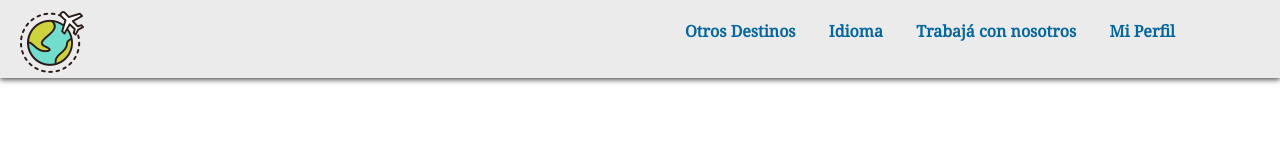
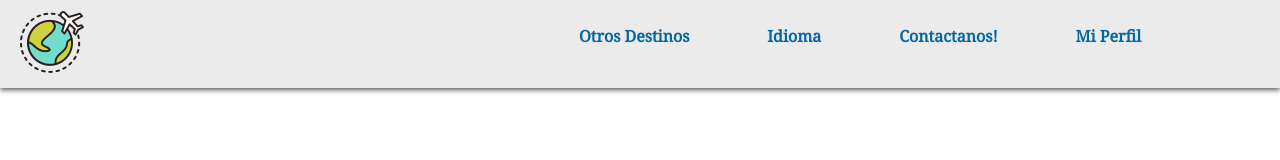
Before and after one commit to matiaspedernera/Idea-Pedernera, a plain HTML site: page otrosDestinos.html in a window 1280 px wide. Drawn offline with nearby package versions, Linux system fonts and the light colour scheme.

Commit message:
Changed OtrosDestinos section

```diff
--- a/otrosDestinos.html
+++ b/otrosDestinos.html
@@ -12,21 +12,21 @@
     <link href="https://fonts.googleapis.com/css2?family=Noto+Serif&display=swap" rel="stylesheet">
     <link href="https://fonts.googleapis.com/css2?family=Permanent+Marker&display=swap" rel="stylesheet">
     <link rel="shorcut icon" href="./images/icon-min.png">
-    <link rel="stylesheet" href="/css/styles.css">
+    <link rel="stylesheet" href="css/estilos.css">
 </head>
 
 <body>
-    <header>
-        <div id="logo">
+    <header class="header">
+        <div class="header__logo">
             <a href="index.html" class="link">
-                <img src="./images/world-min.png">
+                <img class="header__logo--img" src="./images/world-min.png">
             </a>
         </div>
         <nav>
             <ul class="lista">
                 <li><a href="otrosDestinos.html" class="link">Otros Destinos</a></li>
                 <li><a href="idioma.html" class="link">Idioma</a></li>
-                <li><a href="trabajaConNosotros.html" class="link">Trabajá con nosotros</a></li>
+                <li><a href="#form" class="link">Contactanos!</a></li>
                 <li><a href="miPerfil.html" class="link">Mi Perfil</a></li>
             </ul>
         </nav>
```
Also changed, not shown: idioma.html (+5 -5 lines), index.html (+3 -3 lines), miPerfil.html (+1 -1 lines).
